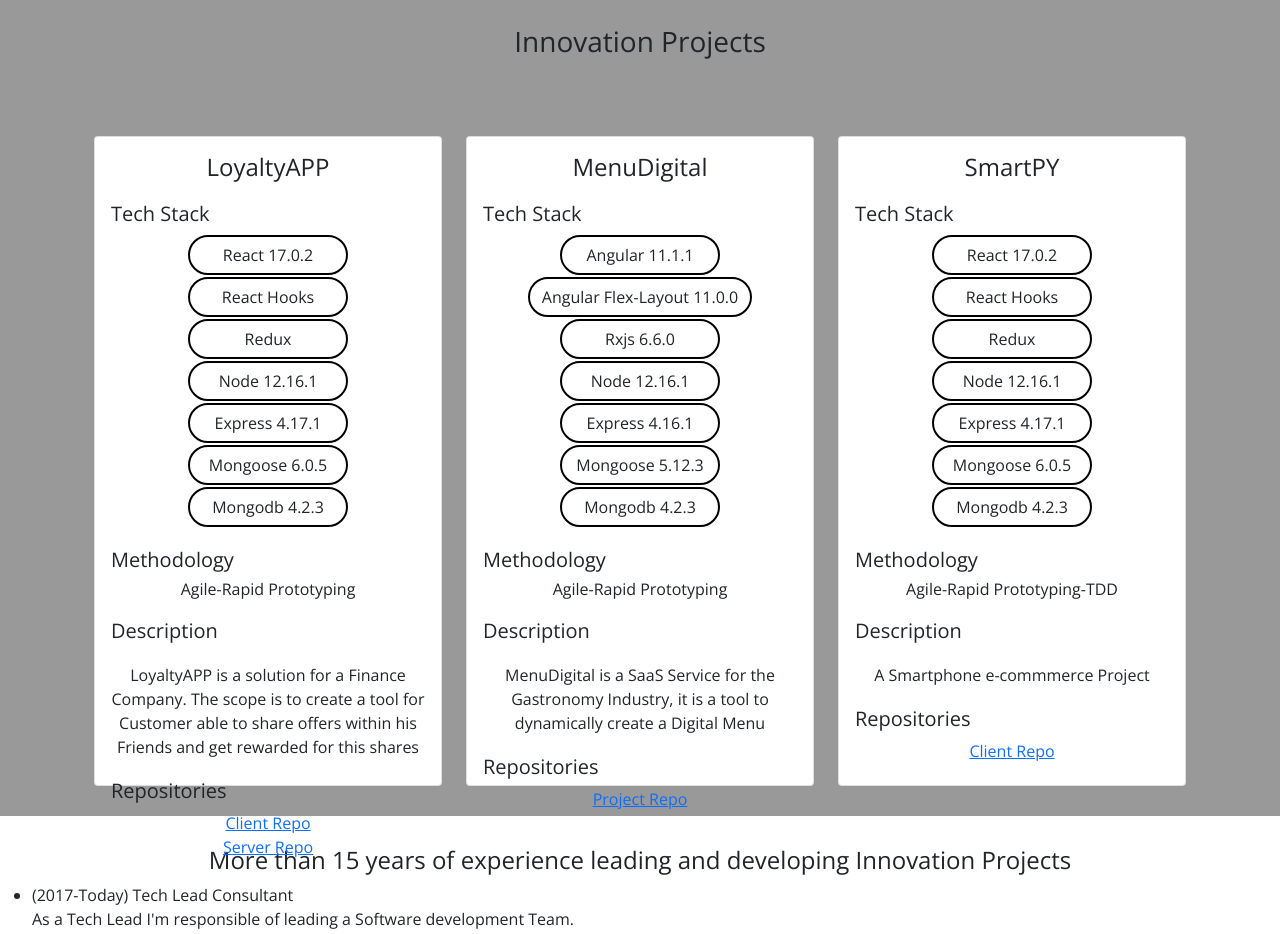
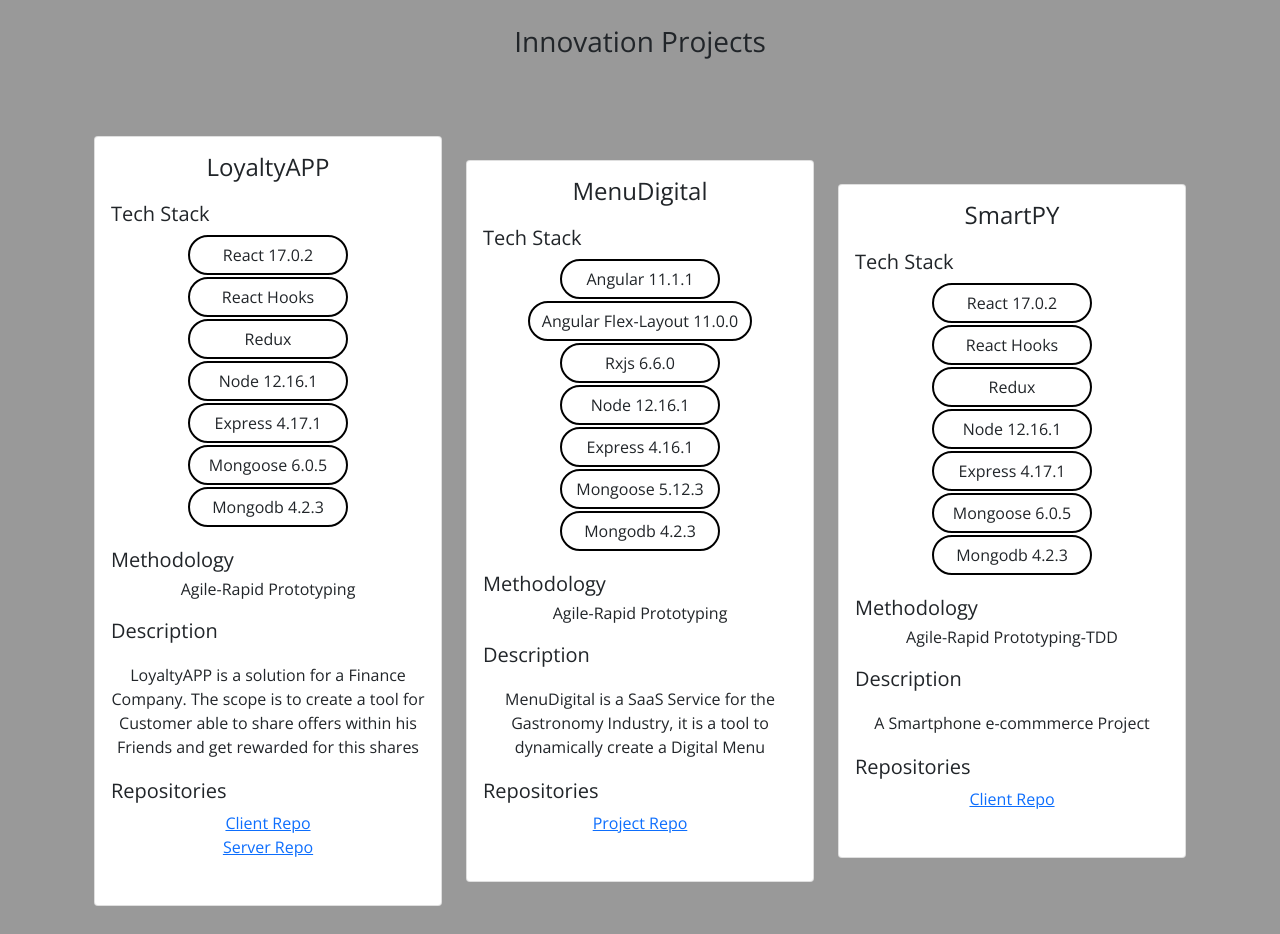
Before and after one commit to adorego/developerLanding, a plain HTML site: page index.html in a window 1280 px wide. Shown: the part 980-1914 px from the top of the page. Drawn offline with nearby package versions, Linux system fonts and the light colour scheme.

Commit message:
Innovation Projects Card Height adjusted

```diff
--- a/style.css
+++ b/style.css
@@ -79,7 +79,8 @@ fieldset {
 }
 #innovationProjects .card{
     margin-right: 50px;
-    height: 650px;
+    height: auto;
+    padding-bottom: 30px;
     margin: auto;
 }
 
```
